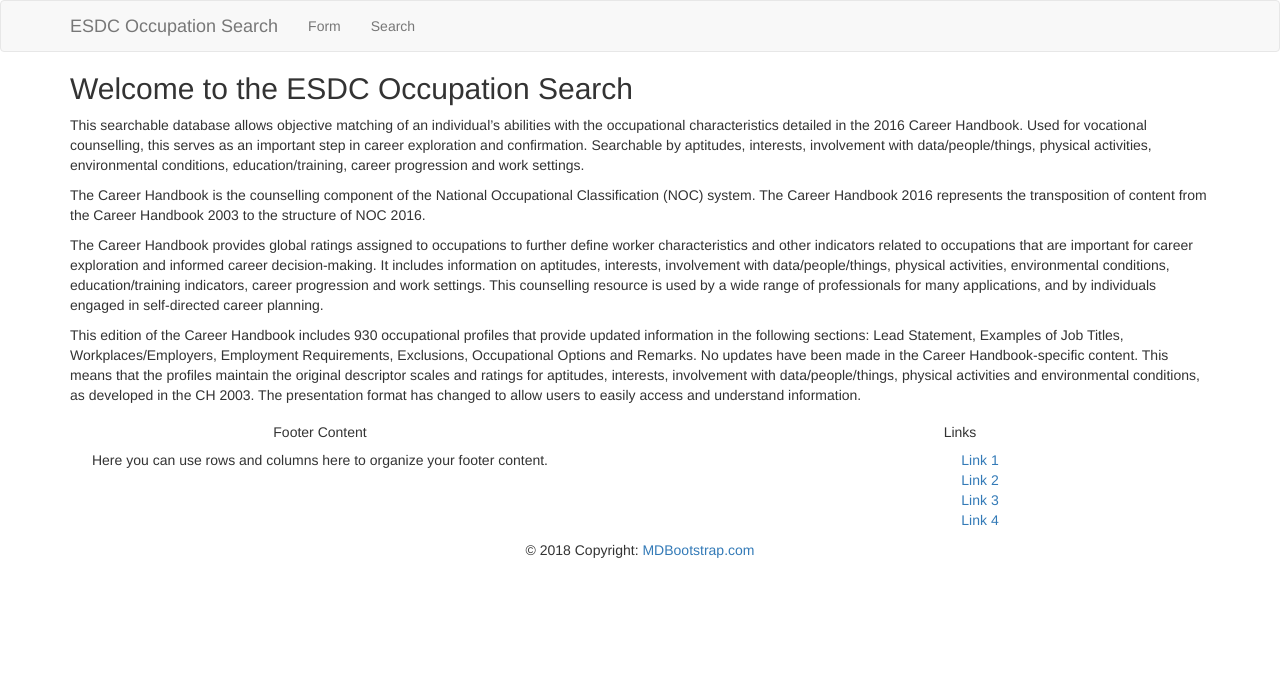
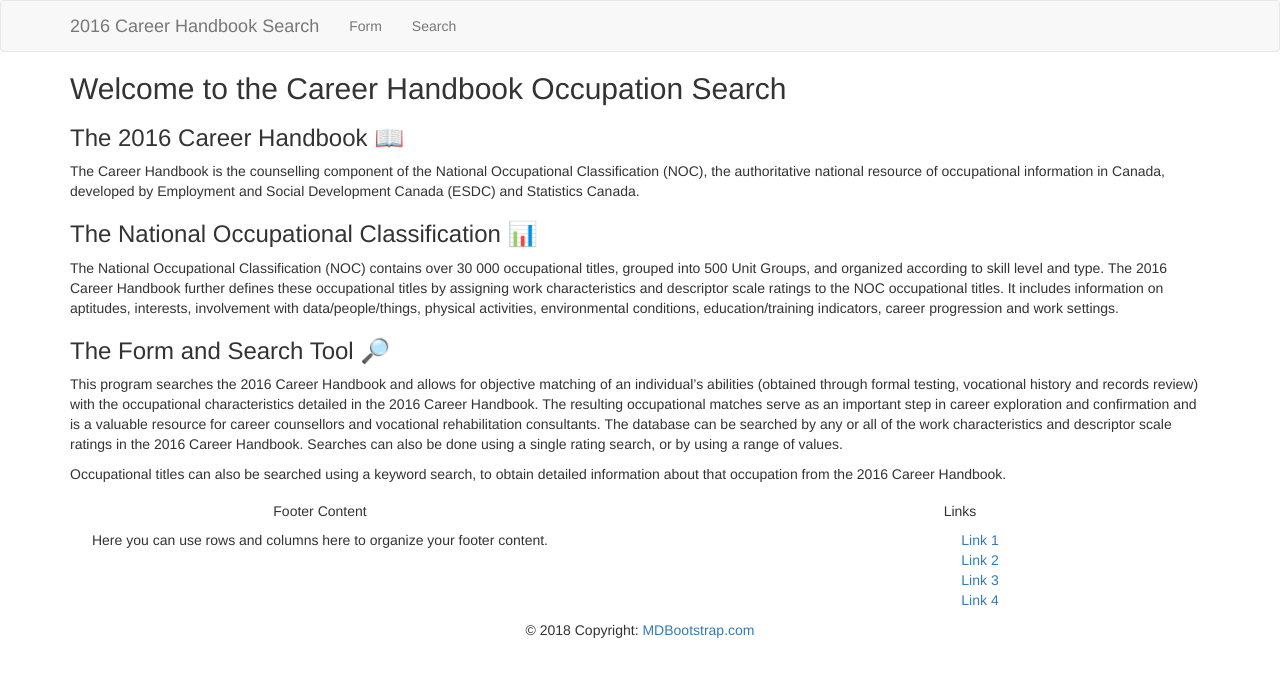
Before and after one commit to evmarts/esdc-jobs-app, a React (Create React App) app: page / in a window 1280 px wide. Shown: the top 676 px of the page. Built offline with nearby package versions, Linux system fonts and the light colour scheme.

Commit message:
changed homepage

```diff
--- a/src/component/App.js
+++ b/src/component/App.js
@@ -35,7 +35,7 @@ class App extends Component {
               this.setState({ isFormVisible: false, isSearchVisible: false });
             }}
           >
-            ESDC Occupation Search
+            2016 Career Handbook Search
           </Navbar.Brand>
         </Navbar.Header>
         <Nav>
@@ -75,45 +75,44 @@ class App extends Component {
       <div>
         <this.TopNav />
         <div style={divStyle}>
-          <h2>Welcome to the ESDC Occupation Search</h2>
+          <h2>Welcome to the Career Handbook Occupation Search</h2>
+          <h3>The 2016 Career Handbook 📖</h3>
           <p>
-            This searchable database allows objective matching of an
-            individual’s abilities with the occupational characteristics
-            detailed in the 2016 Career Handbook. Used for vocational
-            counselling, this serves as an important step in career exploration
-            and confirmation. Searchable by aptitudes, interests, involvement
-            with data/people/things, physical activities, environmental
-            conditions, education/training, career progression and work
-            settings.
+            The Career Handbook is the counselling component of the National
+            Occupational Classification (NOC), the authoritative national
+            resource of occupational information in Canada, developed by
+            Employment and Social Development Canada (ESDC) and Statistics
+            Canada.
+          </p>
+          <h3>The National Occupational Classification 📊</h3>
+          <p>
+            The National Occupational Classification (NOC) contains over 30 000
+            occupational titles, grouped into 500 Unit Groups, and organized
+            according to skill level and type. The 2016 Career Handbook further
+            defines these occupational titles by assigning work characteristics
+            and descriptor scale ratings to the NOC occupational titles. It
+            includes information on aptitudes, interests, involvement with
+            data/people/things, physical activities, environmental conditions,
+            education/training indicators, career progression and work settings.
+          </p>
+          <h3>The Form and Search Tool 🔎</h3>
+          <p>
+            This program searches the 2016 Career Handbook and allows for
+            objective matching of an individual’s abilities (obtained through
+            formal testing, vocational history and records review) with the
+            occupational characteristics detailed in the 2016 Career Handbook.
+            The resulting occupational matches serve as an important step in
+            career exploration and confirmation and is a valuable resource for
+            career counsellors and vocational rehabilitation consultants. The
+            database can be searched by any or all of the work characteristics
+            and descriptor scale ratings in the 2016 Career Handbook. Searches
+            can also be done using a single rating search, or by using a range
+            of values.
           </p>
           <p>
-            The Career Handbook is the counselling component of the National
-            Occupational Classification (NOC) system. The Career Handbook 2016
-            represents the transposition of content from the Career Handbook
-            2003 to the structure of NOC 2016.
-          </p>
-          <p>
-            The Career Handbook provides global ratings assigned to occupations
-            to further define worker characteristics and other indicators
-            related to occupations that are important for career exploration and
-            informed career decision-making. It includes information on
-            aptitudes, interests, involvement with data/people/things, physical
-            activities, environmental conditions, education/training indicators,
-            career progression and work settings. This counselling resource is
-            used by a wide range of professionals for many applications, and by
-            individuals engaged in self-directed career planning.
-          </p>
-          <p>
-            This edition of the Career Handbook includes 930 occupational
-            profiles that provide updated information in the following sections:
-            Lead Statement, Examples of Job Titles, Workplaces/Employers,
-            Employment Requirements, Exclusions, Occupational Options and
-            Remarks. No updates have been made in the Career Handbook-specific
-            content. This means that the profiles maintain the original
-            descriptor scales and ratings for aptitudes, interests, involvement
-            with data/people/things, physical activities and environmental
-            conditions, as developed in the CH 2003. The presentation format has
-            changed to allow users to easily access and understand information.
+            Occupational titles can also be searched using a keyword search, to
+            obtain detailed information about that occupation from the 2016
+            Career Handbook.
           </p>
         </div>
         <FooterPage />
--- a/src/component/Aptitude.js
+++ b/src/component/Aptitude.js
@@ -18,12 +18,10 @@ export default class Aptitude extends React.Component {
     const divStyle = { marginLeft: "70px", marginRight: "70px" };
     return (
       <div style={divStyle}>
-        <h4 style={{ display: "inline-block" }}>
-          Aptitudes
+        <h4 style={{ display: "inline-block" }} onClick={this.handleCick}>
+          {this.state.isExpanded ? <p>▼</p> : <p>►</p>}
         </h4>
-        <h4 style={{ display: "inline-block" }} onClick={this.handleCick}>
-          {this.state.isExpanded ? <p> (-)</p> : <p> (+)</p>}
-        </h4>
+        <h4 style={{ display: "inline-block" }}>Aptitudes 📊</h4>
         {this.state.isExpanded ? (
           <FormAptitude
             aptitudes={this.props.aptitudes}
--- a/src/component/Dpt.js
+++ b/src/component/Dpt.js
@@ -18,11 +18,11 @@ export default class Dpt extends React.Component {
     const divStyle = { marginLeft: "70px", marginRight: "70px" };
     return (
       <div style={divStyle}>
+        <h4 style={{ display: "inline-block" }} onClick={this.handleCick}>
+          {this.state.isExpanded ? <p>▼</p> : <p>►</p>}
+        </h4>
         <h4 style={{ display: "inline-block" }}>
-          Data/Information, People, Things
-        </h4>
-        <h4 style={{ display: "inline-block" }} onClick={this.handleCick}>
-          {this.state.isExpanded ? <p> (-)</p> : <p> (+)</p>}
+          Data/Information, People, Things 📈🗣🕹
         </h4>
         {this.state.isExpanded ? (
           <FormDpt
--- a/src/component/EmploymentConditions.js
+++ b/src/component/EmploymentConditions.js
@@ -18,12 +18,10 @@ export default class EmploymentConditions extends React.Component {
     const divStyle = { marginLeft: "70px", marginRight: "70px" };
     return (
       <div style={divStyle}>
-        <h4 style={{ display: "inline-block" }}>
-          Employment Requirements
+        <h4 style={{ display: "inline-block" }} onClick={this.handleCick}>
+          {this.state.isExpanded ? <p>▼</p> : <p>►</p>}
         </h4>
-        <h4 style={{ display: "inline-block" }} onClick={this.handleCick}>
-          {this.state.isExpanded ? <p> (-)</p> : <p> (+)</p>}
-        </h4>
+        <h4 style={{ display: "inline-block" }}>Employment Requirements 📶</h4>
         {this.state.isExpanded ? (
           <FormEmploymentConditions
             employmentRequirements={this.props.employmentRequirements}
--- a/src/component/EnvironmentalConditions.js
+++ b/src/component/EnvironmentalConditions.js
@@ -19,10 +19,10 @@ export default class EnvironmentalConditions extends React.Component {
     const divStyle = { marginLeft: "70px", marginRight: "70px" };
     return (
       <div style={divStyle}>
-        <h4 style={{ display: "inline-block" }}>Environmental Conditions</h4>
         <h4 style={{ display: "inline-block" }} onClick={this.handleCick}>
-          {this.state.isExpanded ? <p> (-)</p> : <p> (+)</p>}
+          {this.state.isExpanded ? <p>▼</p> : <p>►</p>}
         </h4>
+        <h4 style={{ display: "inline-block" }}>Environmental Conditions 🌳</h4>
         {this.state.isExpanded ? (
           <FormEnvironmentalConditions
             environmentalConditions={this.props.environmentalConditions}
--- a/src/component/Interests.js
+++ b/src/component/Interests.js
@@ -18,12 +18,10 @@ export default class Interests extends React.Component {
     const divStyle = { marginLeft: "70px", marginRight: "70px" };
     return (
       <div style={divStyle}>
-        <h4 style={{ display: "inline-block" }}>
-          Interests
+        <h4 style={{ display: "inline-block" }} onClick={this.handleCick}>
+          {this.state.isExpanded ? <p>▼</p> : <p>►</p>}
         </h4>
-        <h4 style={{ display: "inline-block" }} onClick={this.handleCick}>
-          {this.state.isExpanded ? <p> (-)</p> : <p> (+)</p>}
-        </h4>
+        <h4 style={{ display: "inline-block" }}>Interests 🦋</h4>
         {this.state.isExpanded ? (
           <FormInterests
             interests={this.props.interests}
--- a/src/component/PhysicalActivities.js
+++ b/src/component/PhysicalActivities.js
@@ -18,12 +18,10 @@ export default class PhysicalActivities extends React.Component {
     const divStyle = { marginLeft: "70px", marginRight: "70px" };
     return (
       <div style={divStyle}>
-        <h4 style={{ display: "inline-block" }}>
-          Physical Activities
+        <h4 style={{ display: "inline-block" }} onClick={this.handleCick}>
+          {this.state.isExpanded ? <p>▼</p> : <p>►</p>}
         </h4>
-        <h4 style={{ display: "inline-block" }} onClick={this.handleCick}>
-          {this.state.isExpanded ? <p> (-)</p> : <p> (+)</p>}
-        </h4>
+        <h4 style={{ display: "inline-block" }}>Physical Activities 💪</h4>
         {this.state.isExpanded ? (
           <FormPhysicalActivities
             physicalActivities={this.props.physicalActivities}
```
Also changed, not shown: src/component/DptForm.js (deleted, +0 -95 lines), 7 other files (tests, documents, lock files or other folders).
